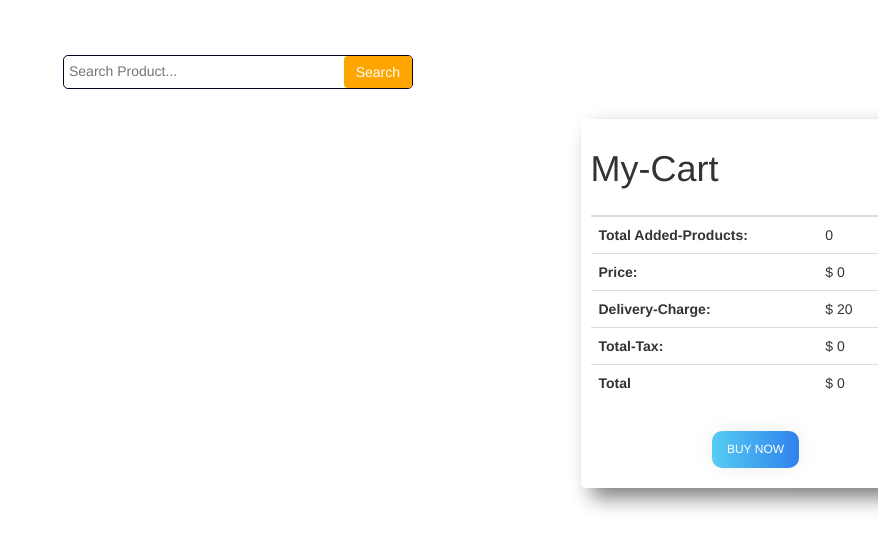
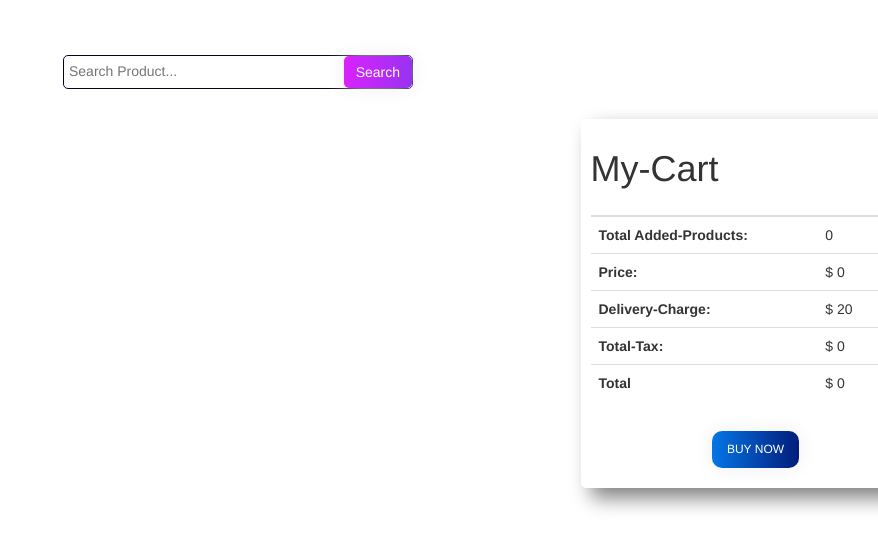
Before and after one commit to ProgrammerShahJalal/real-ranga-store, a plain HTML site: page index.html in a window 1280 px wide. Shown: the whole page, without its empty margins (402-1280 px from the left). Drawn offline with nearby package versions, Linux system fonts and the light colour scheme; no server answers.

Commit message:
card color

```diff
--- a/css/style.css
+++ b/css/style.css
@@ -28,17 +28,20 @@ body {
 }
 #search-btn{
   margin-left: 22px;
-  background-color: orange;
+  transition: 0.5s;
+   background-size: 200% auto;
+   box-shadow: 0 0 20px #eee;
+   border-radius: 5px;
   border: none;
   outline: none;
 }
 #all-products {
   display: grid;
   grid-template-columns: repeat(3, 1fr);
-  /* border: 1px solid black; */
   text-align: center;
   width: 100%;
   margin: auto;
+  margin-left: 20px;
   align-items: center;
   justify-content: center;
 }
@@ -57,7 +60,6 @@ body {
 }
 .cart {
   width: 350px;
-  /* border: 1px solid green; */
   padding: 10px;
   box-shadow: 10px 10px 20px gray;
   border-radius: 5px;
@@ -74,7 +76,6 @@ body {
   }
   .cart {
     width: 300px;
-    /* border: 1px solid green; */
     padding: 10px;
     box-shadow: 10px 10px 20px gray;
     border-radius: 5px;
@@ -94,31 +95,20 @@ body {
 
 /* -------------Real Ranga Store custom style------------ */
 
-/* my card buy now button */
-.btn-ranga {background-image: linear-gradient(to right, #56CCF2 0%, #2F80ED  51%, #56CCF2  100%)}
-.btn-ranga {
-   margin: 10px;
-   padding: 10px 15px;
-   text-align: center;
-   font-size: 12px;
-   text-transform: uppercase;
-   transition: 0.5s;
-   background-size: 200% auto;
-   color: white;
-   box-shadow: 0 0 20px #eee;
-   border-radius: 10px;
-   border: none;
-   outline: none;
- }
- .btn-ranga:hover {
-  background-position: right center;
-  color: #fff;
-  text-decoration: none;
+.ranga{
+  margin-bottom: 50px;
 }
- /* ranga store add to card button */
+.product-info{
+  border-radius: 25px;
+  padding-bottom: 10px;
+  background-image: linear-gradient(white, rgb(241, 205, 205) );
+}
 
+ /* ranga store add to card and buy now button */
 
+ .btn-ranga,
  .btn-ranga-add {background-image: linear-gradient(to right, #0575E6 0%, #021B79  51%, #0575E6  100%)}
+ .btn-ranga,
  .btn-ranga-add {
     margin: 10px;
     padding: 10px 15px;
@@ -134,6 +124,7 @@ body {
     outline: none;
   }
 
+  .btn-ranga:hover,
   .btn-ranga-add:hover {
     background-position: right center;
     color: #fff;
@@ -141,9 +132,11 @@ body {
   }
 
 
-/* <-----------detals button-------> */
+/* <-----------detals button all property and search button some property-------> */
 
+#search-btn,
 .btn-ranga-details {background-image: linear-gradient(to right, #DA22FF 0%, #9733EE  51%, #DA22FF  100%)}
+
 .btn-ranga-details {
    margin: 10px;
    padding: 10px 7px;
@@ -159,6 +152,7 @@ body {
    outline: none;
  }
 
+ #search-btn:hover,
  .btn-ranga-details:hover {
    background-position: right center;
    color: #fff;
--- a/index.html
+++ b/index.html
@@ -5,7 +5,7 @@
   <meta charset="UTF-8" />
   <meta http-equiv="X-UA-Compatible" content="IE=edge" />
   <meta name="viewport" content="width=device-width, initial-scale=1.0" />
-  <title>Real Ranga E-Store :: Your Favourite Store</title>
+  <title>Doller Saving E-Store :: Your Favourite Store</title>
   <!-- <link rel="stylesheet" href="style.css"> -->
   <link rel="stylesheet" href="css/style.css">
   <!-- Latest compiled and minified CSS -->
@@ -38,7 +38,7 @@
         </button>
       </div>
     </div>
-    <div class="row">
+    <div class="row ranga">
       <div class="col-md-9 col-lg-9 col-sm-7">
         <div id="all-products" class="">
 
@@ -102,6 +102,7 @@
 
   </footer>
   <!-- footer section ended -->
+
   <!-- add javascript  file  -->
   <script src="js/app.js"></script>
 </body>
--- a/js/app.js
+++ b/js/app.js
@@ -17,6 +17,7 @@ const showProducts = (products) => {
       <div>
     <img class="product-image" src=${product.image}></img>
       </div>
+      <div class = "product-info">
       <h3>${product.title}</h3>
       <p>Category: ${product.category}</p>
       <h2>Price: $ ${product.price}</h2>
@@ -31,6 +32,7 @@ const showProducts = (products) => {
       <p><b>Rating Count: ${product.rating.count}</b></p>
       <button onclick="addToCart(${product.id},${product.price})" id="addToCart-btn" class="buy-now btn-ranga-add">add to cart</button>
       <button id="details-btn" class="btn-ranga-details">Details</button></div>
+      </div>
       `;
     document.getElementById("all-products").appendChild(div);
   }
```
